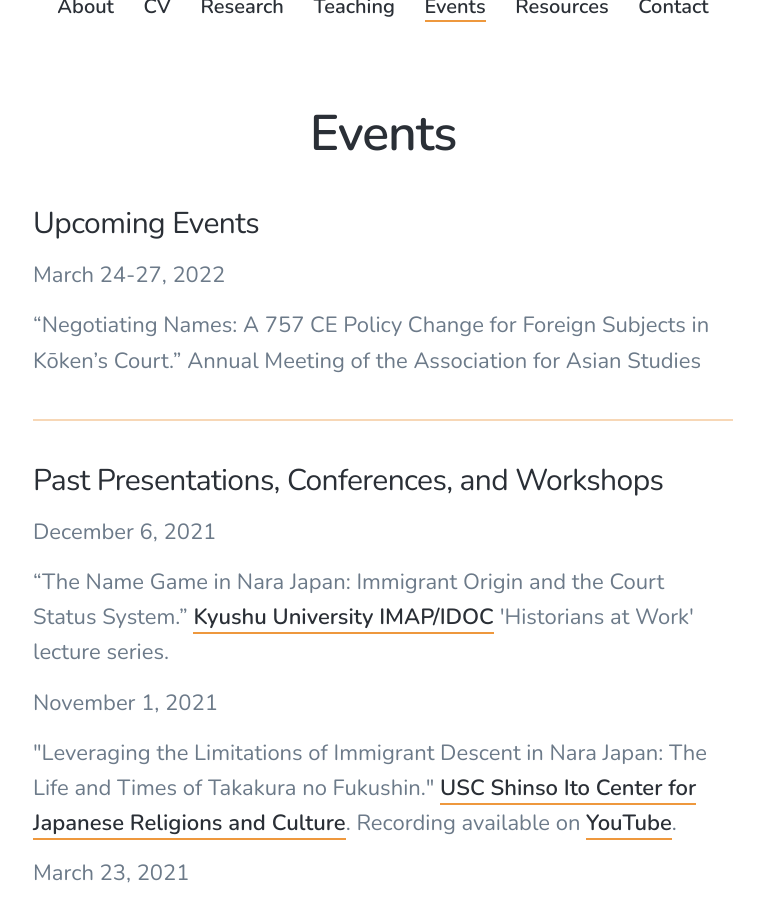
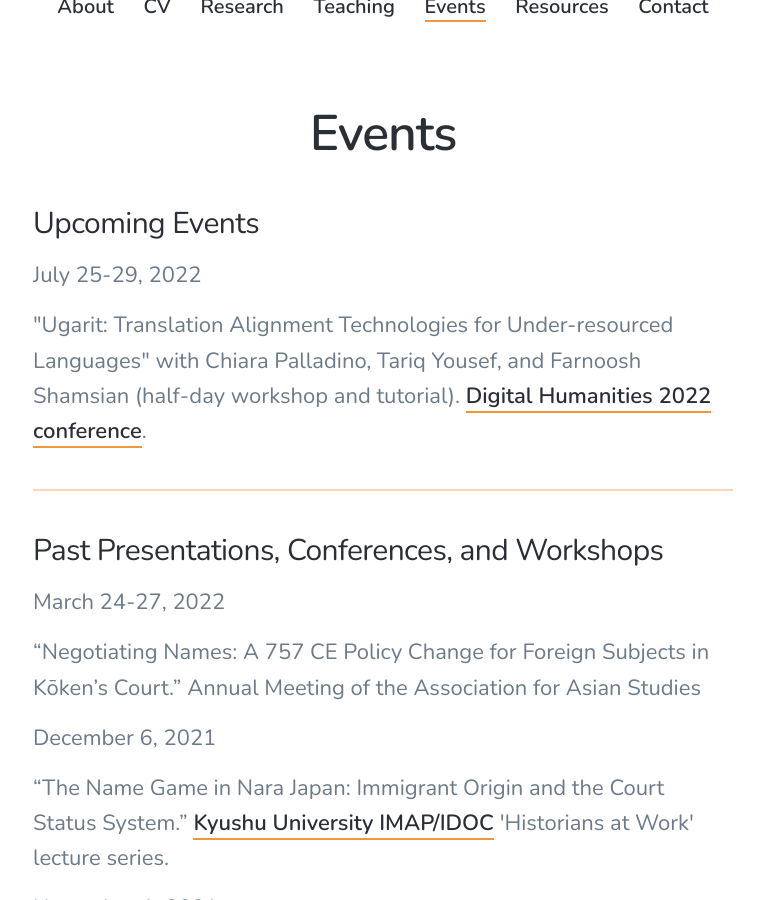
Before and after one commit to nkanagawa/nkanagawa, a Jekyll site: the page built from _pages/events.md, in a window 1280 px wide and 900 px high, scrolled down 366 px. Shown: the whole window, without its empty margins (257-1021 px from the left). Built offline with Jekyll 4.4.1, drawn with Linux system fonts in a browser that asks for light colours; nearby versions of some CDN libraries.

Commit message:
Updating Events

```diff
--- a/_pages/events.md
+++ b/_pages/events.md
@@ -5,11 +5,12 @@ subtitle:
 featured_image: /images/social.jpg
 ---
 ### Upcoming Events
+July 25-29, 2022
+<p>"Ugarit: Translation Alignment Technologies for Under-resourced Languages" with Chiara Palladino, Tariq Yousef, and Farnoosh Shamsian (half-day workshop and tutorial). <a href="https://dh2022.adho.org">Digital Humanities 2022 conference</a>. </p>
+---
+### Past Presentations, Conferences, and Workshops
 March 24-27, 2022
 <p>“Negotiating Names: A 757 CE Policy Change for Foreign Subjects in Kōken’s Court.” Annual Meeting of the Association for Asian Studies </p>
-
----
-### Past Presentations, Conferences, and Workshops
 <p>December 6, 2021
 <p>“The Name Game in Nara Japan: Immigrant Origin and the Court Status System.” <a href="https://www.imapkyudai.net/">Kyushu University IMAP/IDOC</a> 'Historians at Work' lecture series.
 <p>November 1, 2021
```
